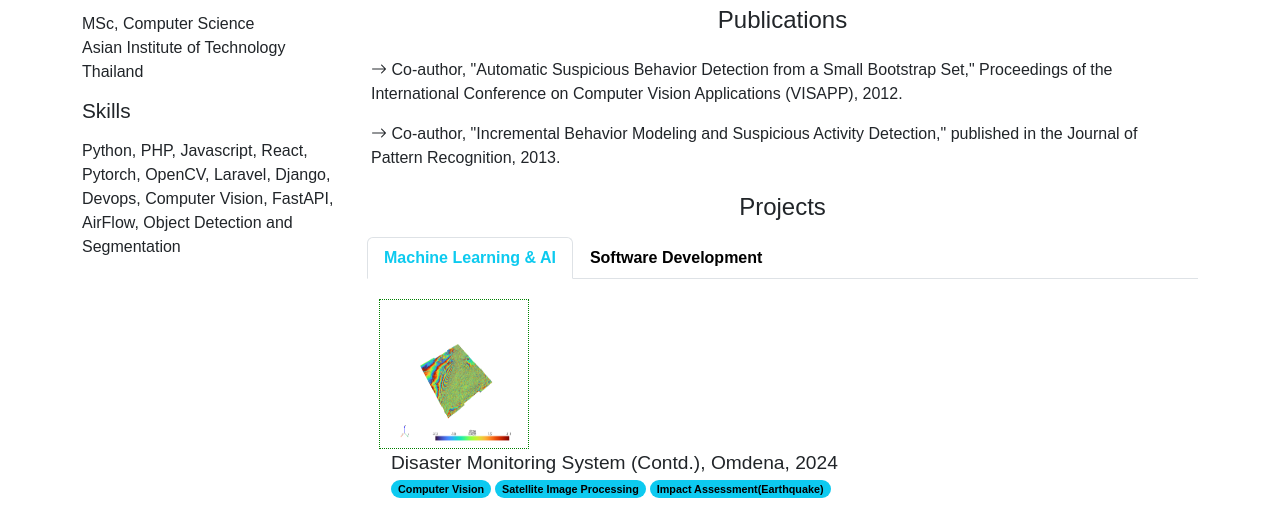
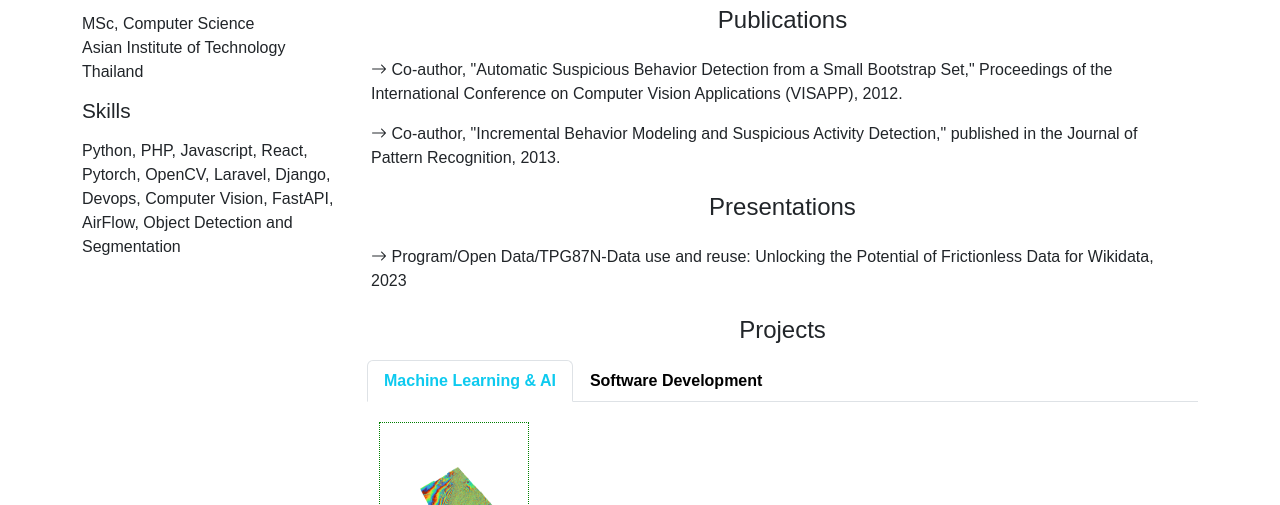
Before and after one commit to shashigharti/portfolio, a website built with Vite: page src/index.html in a window 1280 px wide. Shown: the part 295-800 px from the top of the page. Built offline with nearby package versions, Linux system fonts and the light colour scheme.

Commit message:
Add section for presentations in home page

```diff
--- a/src/index.html
+++ b/src/index.html
@@ -85,7 +85,7 @@
               I enjoy learning through both reading and traveling. And I find peace and inspiration in Nature.
             </p>
           </section>
-          <section class = "container__projects">
+          <section class = "container__publications">
             <h2 class="text-center">Publications</h2>
             <div class="row">
               <ul class="publications list-group">
@@ -97,6 +97,16 @@
                 <li class="publications__item list-group-item">
                   <i class="bi bi-arrow-right"></i> Co-author, "Incremental Behavior Modeling and Suspicious Activity Detection,"
                   published in the Journal of Pattern Recognition, 2013.
+                </li>
+              </ul>
+            </div>
+          </section>
+          <section class = "container__presentations">
+            <h2 class="text-center">Presentations</h2>
+            <div class="row">
+              <ul class="presentations list-group">
+                <li class="presentations__item list-group-item">
+                  <i class="bi bi-arrow-right"> </i>Program/Open Data/TPG87N-Data use and reuse: Unlocking the Potential of Frictionless Data for Wikidata, 2023
                 </li>
               </ul>
             </div>
```
